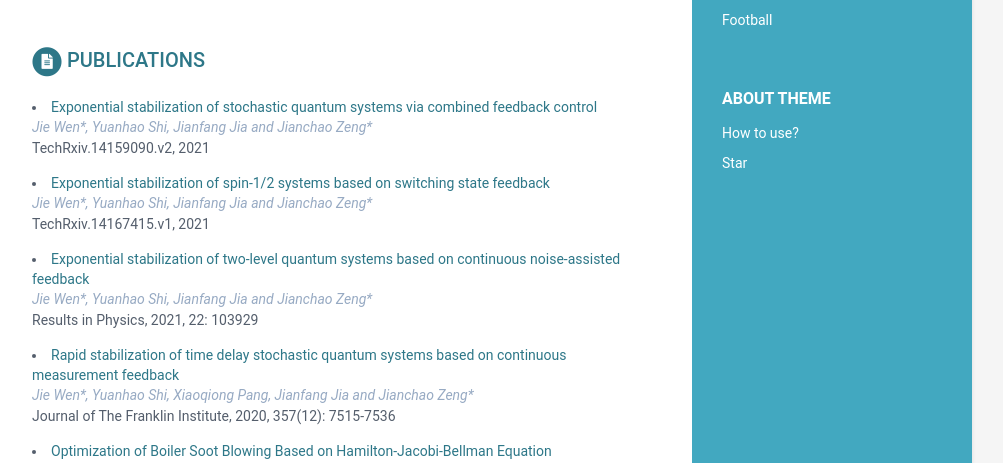
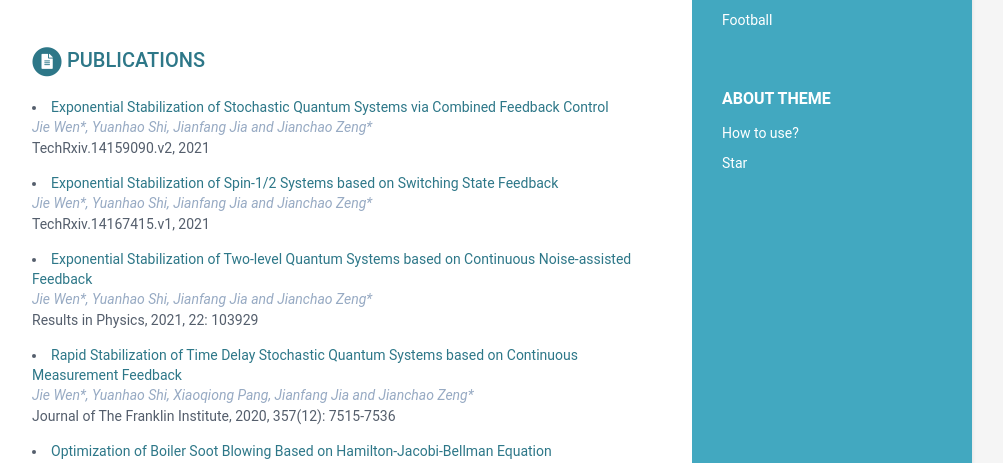
Before and after one commit to wenjie015/wenjie, a Jekyll site: the page built from index.html, in a window 1280 px wide and 900 px high, scrolled down 686 px. Shown: the part 161-624 px from the top of the window, without its empty margins (168-1171 px from the left). Built offline with Jekyll 4.4.1, drawn with Linux system fonts in a browser that asks for light colours.

```diff
--- a/_data/data.yml
+++ b/_data/data.yml
@@ -65,12 +65,12 @@ publications:
     #    authors: Jie Wen*, Yuanhao Shi, Jianfang Jia and Jianchao Zeng*
     #    conference: "Manuscript preparing"
 
-      - title: Exponential stabilization of stochastic quantum systems via combined feedback control
+      - title: Exponential Stabilization of Stochastic Quantum Systems via Combined Feedback Control
         link: https://doi.org/10.36227/techrxiv.14159090.v2
         authors: Jie Wen*, Yuanhao Shi, Jianfang Jia and Jianchao Zeng*
         conference: "TechRxiv.14159090.v2, 2021"
 
-      - title: Exponential stabilization of spin-1/2 systems based on switching state feedback
+      - title: Exponential Stabilization of Spin-1/2 Systems based on Switching State Feedback
         link: https://doi.org/10.36227/techrxiv.14167415.v1
         authors: Jie Wen*, Yuanhao Shi, Jianfang Jia and Jianchao Zeng*
         conference: "TechRxiv.14167415.v1, 2021"
@@ -80,12 +80,12 @@ publications:
     #    authors: Jie Wen*, Yuanhao Shi, Xiaoqiong Pang, Jianfang Jia and Jianchao Zeng*
     #    conference: "Optimization, 2020, minor revisions"
 
-      - title: Exponential stabilization of two-level quantum systems based on continuous noise-assisted feedback
+      - title: Exponential Stabilization of Two-level Quantum Systems based on Continuous Noise-assisted Feedback
         link: https://doi.org/10.1016/j.rinp.2021.103929
         authors: Jie Wen*, Yuanhao Shi, Jianfang Jia and Jianchao Zeng*
         conference: "Results in Physics, 2021, 22: 103929"
 
-      - title: Rapid stabilization of time delay stochastic quantum systems based on continuous measurement feedback
+      - title: Rapid Stabilization of Time Delay Stochastic Quantum Systems based on Continuous Measurement Feedback
         link: https://doi.org/10.1016/j.jfranklin.2020.05.016
         authors: Jie Wen*, Yuanhao Shi, Xiaoqiong Pang, Jianfang Jia and Jianchao Zeng*
         conference: "Journal of The Franklin Institute, 2020, 357(12): 7515-7536"
```
